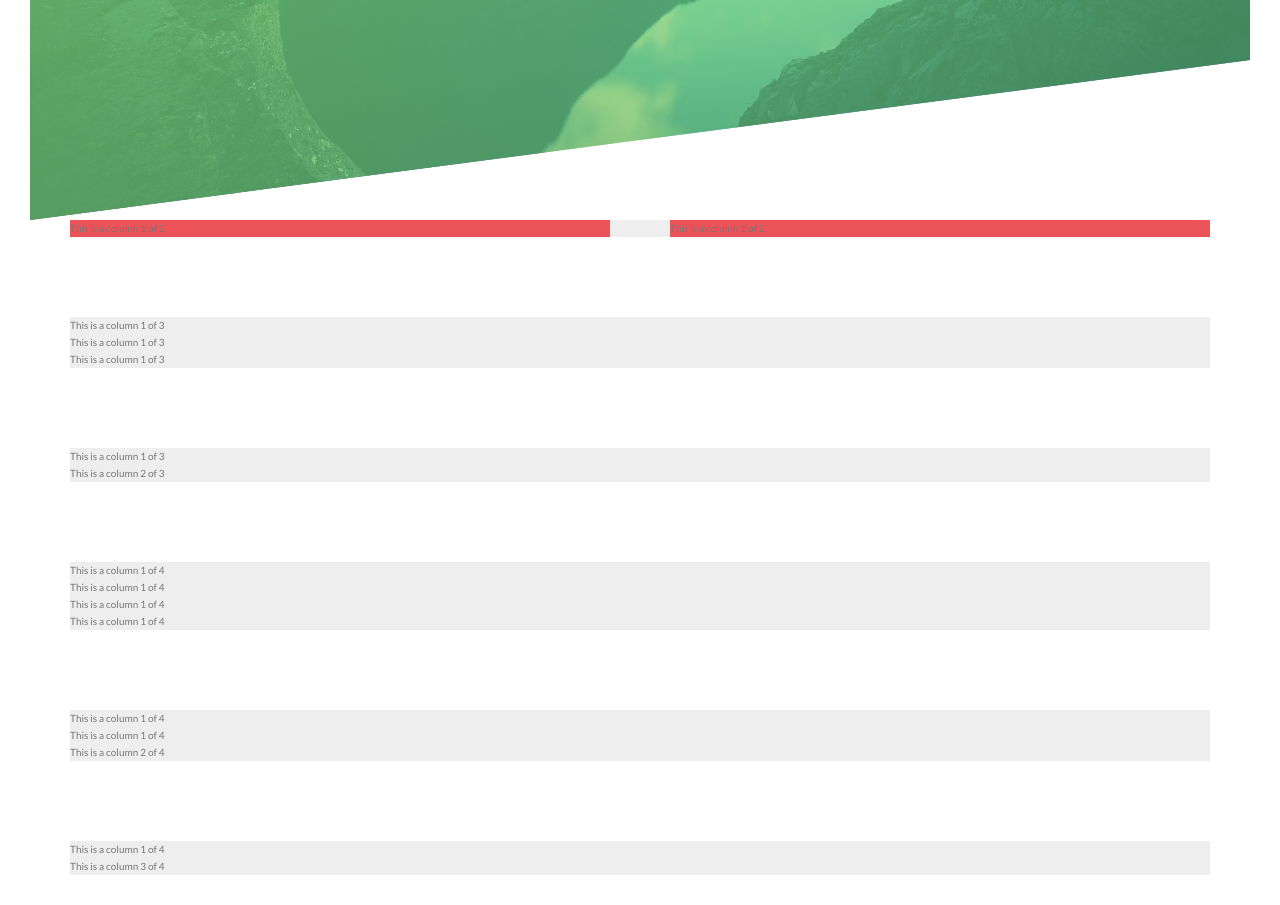
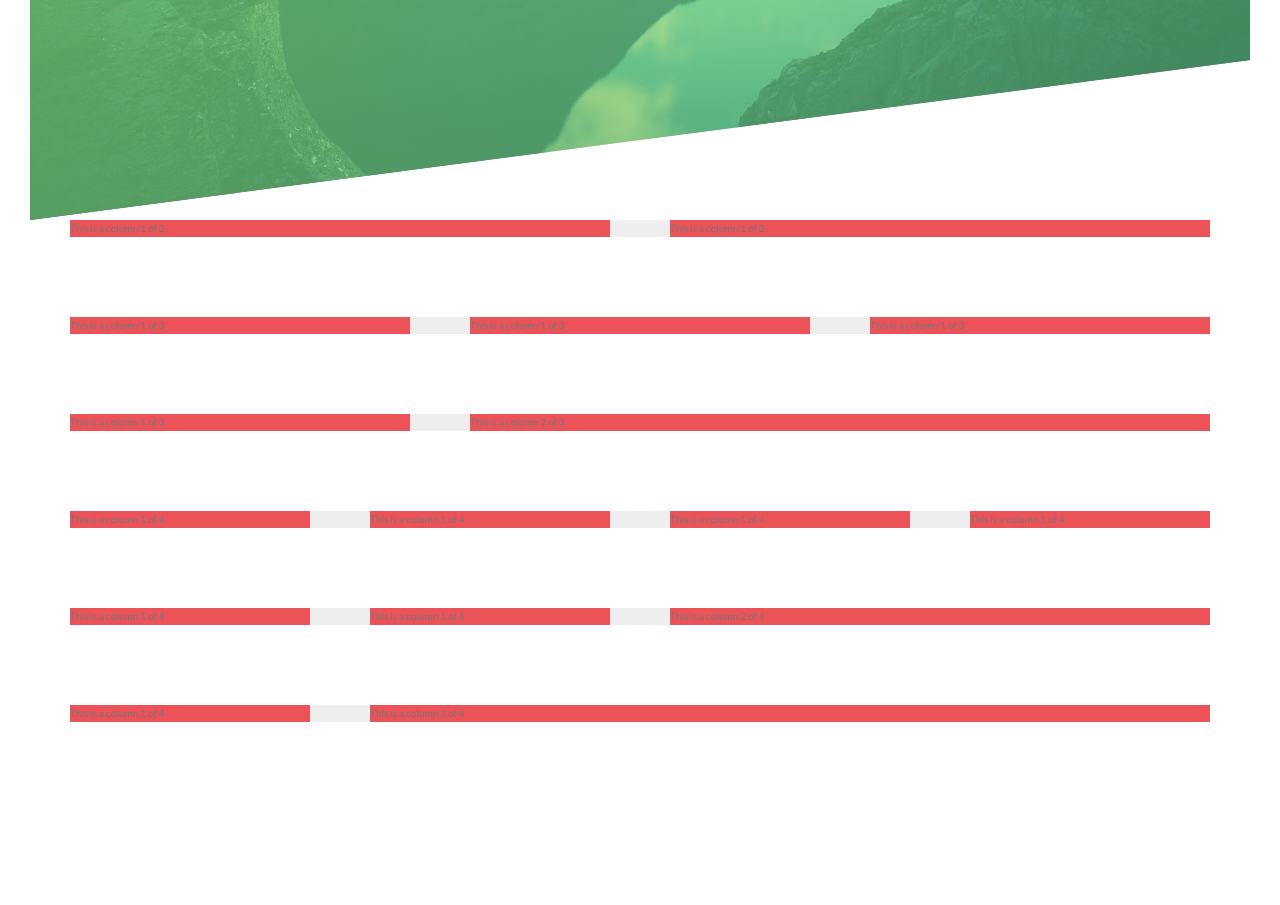
Before and after one commit to AbdullaGassanov/Natours, a website: page index.html in a window 1280 px wide. Shown: the part 570-1475 px from the top of the page. After the commit the page ends 1322 px from the top, so only its background shows below. Drawn offline with Linux system fonts and the light colour scheme.

Commit message:
added grid and floats

```diff
--- a/scss/layout/_grid.scss
+++ b/scss/layout/_grid.scss
@@ -9,8 +9,7 @@
 
   @include clearfix;
 
-  .col-1-of-2 {
-    width: calc((100% - #{$gutter-horizontal}) / 2);
+  [class^="col-"] {
     background-color: #eb5359;
     float: left;
 
@@ -18,4 +17,34 @@
       margin-right: $gutter-horizontal;
     }
   }
+
+  .col-1-of-2 {
+    width: calc((100% - #{$gutter-horizontal}) / 2);
+  }
+
+  .col-1-of-3 {
+    width: calc((100% - 2 * #{$gutter-horizontal}) / 3);
+  }
+
+  .col-2-of-3 {
+    width: calc(
+      (2 * ((100% - 2 * #{$gutter-horizontal})) / 3) + #{$gutter-horizontal}
+    );
+  }
+
+  .col-1-of-4 {
+    width: calc((100% - 3 * #{$gutter-horizontal}) / 4);
+  }
+
+  .col-2-of-4 {
+    width: calc(
+      (2 * ((100% - 3 * #{$gutter-horizontal})) / 4) + #{$gutter-horizontal}
+    );
+  }
+
+  .col-3-of-4 {
+    width: calc(
+      (3 * ((100% - 3 * #{$gutter-horizontal})) / 4) + 2 * #{$gutter-horizontal}
+    );
+  }
 }
```
Also changed, not shown: CSS/main.css, 1 other file.
